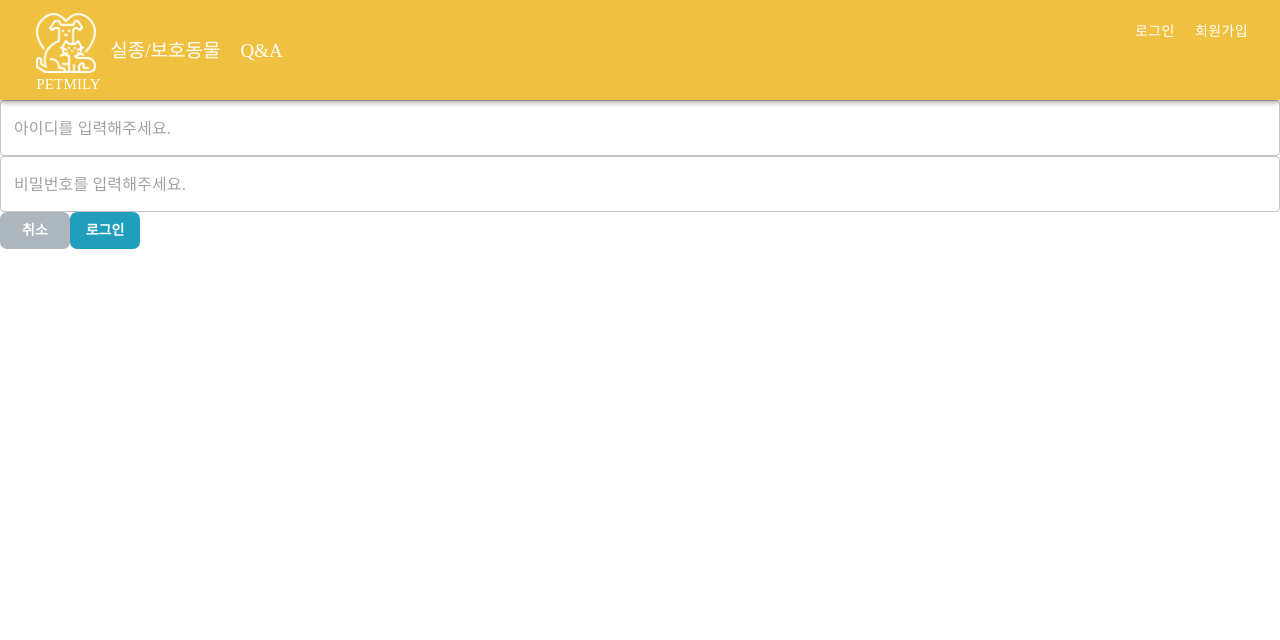
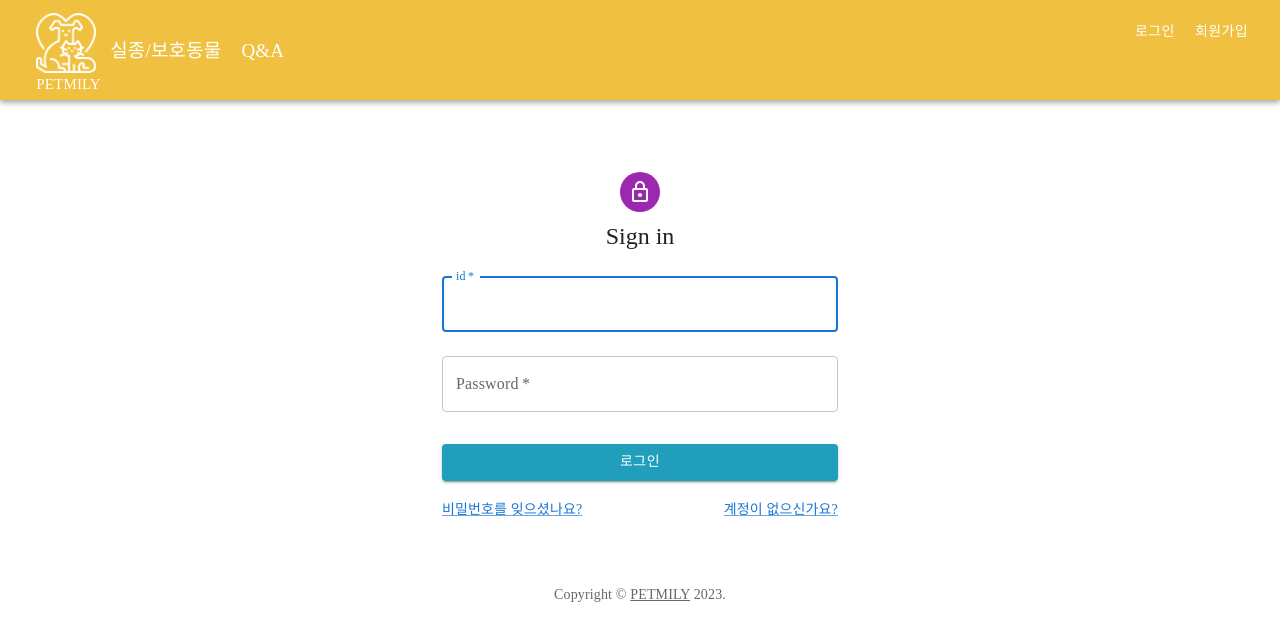
Before and after one commit to HyebinPark96/petmily-frontEnd, a React (Create React App) app: page /api/user/signIn in a window 1280 px wide. Shown: the top 640 px of the page. Built offline with nearby package versions, Linux system fonts and the light colour scheme; a web font is replaced by a local one.

Commit message:
로그인/회원가입 화면 완료, 기능 구현중

```diff
--- a/src/App.js
+++ b/src/App.js
@@ -7,9 +7,7 @@ import {
 import "./App.css";
 import "./style/content.css";
 import "./style/common.css";
-// import "./style/board.css";
 import 'react-toastify/dist/ReactToastify.css';
-// import Board from "./board/board";
 import Topbar from "./topbar";
 import NotFound from "./notFound";
 import Main from "./main";
@@ -27,7 +25,6 @@ function App() {
             path="/api/animal/missing/list"
             element={<MissingAnimalPage />}
           ></Route>
-          {/* <Route path="/api/board" element={<Board />}></Route> */}
           <Route path="/api/user/signUp" element={<SignUpPage />}></Route>
           <Route path="/api/user/signIn" element={<SignInPage />}></Route>
           <Route path="*" element={<NotFound />}></Route>
--- a/src/style/common.css
+++ b/src/style/common.css
@@ -91,3 +91,13 @@
 .disabled {
     background-color: #ffffff;
 }
+
+.textField-410 {
+    width: 410px
+}
+
+.grid-textField-btn {
+    display: flex;
+    align-items: center;
+    gap: 10px;
+}
--- a/src/style/content.css
+++ b/src/style/content.css
@@ -111,3 +111,9 @@
 .missingAnimalDetailDialog {
     height: 400px !important;
 }
+
+.grid {
+    display: flex;
+    align-items: center;
+    gap: 10px;
+}
--- a/src/user/signInPage.js
+++ b/src/user/signInPage.js
@@ -2,6 +2,37 @@ import React, { useState, useEffect } from "react";
 import axios from "axios";
 import useStore from "../zustand/store";
 import TextField from "@mui/material/TextField";
+import Avatar from "@mui/material/Avatar";
+import Button from "@mui/material/Button";
+import CssBaseline from "@mui/material/CssBaseline";
+import FormControlLabel from "@mui/material/FormControlLabel";
+import Checkbox from "@mui/material/Checkbox";
+import Link from "@mui/material/Link";
+import Grid from "@mui/material/Grid";
+import Box from "@mui/material/Box";
+import LockOutlinedIcon from "@mui/icons-material/LockOutlined";
+import Typography from "@mui/material/Typography";
+import Container from "@mui/material/Container";
+import * as router from "react-router-dom";
+import { createTheme, ThemeProvider } from "@mui/material/styles";
+
+function Copyright(props) {
+  return (
+    <Typography
+      variant="body2"
+      color="text.secondary"
+      align="center"
+      {...props}
+    >
+      {"Copyright © "}
+      <Link color="inherit" href="https://mui.com/">
+        PETMILY
+      </Link>{" "}
+      {new Date().getFullYear()}
+      {"."}
+    </Typography>
+  );
+}
 
 const SignInPage = () => {
   let sessionStorage = window.sessionStorage;
@@ -11,11 +42,9 @@ const SignInPage = () => {
 
   // 상태를 꺼낸다.
   const userId = useStore((state) => state.userId);
-  const open = useStore((state) => state.open);
 
   // 스토어에서 상태를 변경하는 함수를 꺼낸다.
   const updateUserId = useStore((state) => state.updateUserId);
-  const closeDialog = useStore((state) => state.closeDialog);
 
   useEffect(() => {}, [userId]);
 
@@ -38,7 +67,6 @@ const SignInPage = () => {
           sessionStorage.setItem("userPassword", userPasswordInput);
 
           alert("로그인 되었습니다.");
-          closeDialog();
         } else {
           alert("아이디 또는 비밀번호가 잘못되었습니다.");
         }
@@ -48,35 +76,105 @@ const SignInPage = () => {
       });
   };
 
+  const defaultTheme = createTheme();
+
+  const handleSubmit = (event) => {
+    event.preventDefault();
+    const data = new FormData(event.currentTarget);
+    console.log({
+      email: data.get("email"),
+      password: data.get("password"),
+    });
+  };
+
   return (
-    <>
+    <ThemeProvider theme={defaultTheme}>
+      <Container component="main" maxWidth="xs">
+        <CssBaseline />
+        <Box
+          sx={{
+            marginTop: 8,
+            display: "flex",
+            flexDirection: "column",
+            alignItems: "center",
+          }}
+        >
+          <Avatar sx={{ m: 1, bgcolor: "secondary.main" }}>
+            <LockOutlinedIcon />
+          </Avatar>
+          <Typography component="h1" variant="h5">
+            Sign in
+          </Typography>
+          <Box
+            component="form"
+            onSubmit={handleSubmit}
+            noValidate
+            sx={{ mt: 1 }}
+          >
             <TextField
-        placeholder="아이디를 입력해주세요."
-        type="id"
+              margin="normal"
+              required
+              fullWidth
+              id="id"
+              label="id"
+              name="id"
+              autoComplete="id"
               value={userIdInput || ""}
               onChange={(e) => {
                 setUserIdInput(e.target.value);
               }}
-        fullWidth
+              autoFocus
             />
             <TextField
-        placeholder="비밀번호를 입력해주세요."
+              margin="normal"
+              required
+              fullWidth
+              name="password"
+              label="Password"
               type="password"
+              id="password"
               value={userPasswordInput || ""}
               onChange={(e) => {
                 setUserPasswordInput(e.target.value);
               }}
+              autoComplete="current-password"
+            />
+            {/* <FormControlLabel
+              control={<Checkbox value="remember" color="primary" />}
+              label="ID 기억"
+              // label="로그인 상태 유지"
+            /> */}
+            <Button
+              type="submit"
               fullWidth
-      />
-
-      <button className="btn-gray btns" onClick={closeDialog}>
-        취소
-      </button>
-
-      <button onClick={signIn} className="btn-blue btns">
+              variant="contained"
+              sx={{ mt: 3, mb: 2 }}
+              onClick={signIn}
+              className="btn-blue btns"
+            >
               로그인
-      </button>
-    </>
+            </Button>
+            <Grid container>
+              <Grid item xs>
+                <Link variant="body2">
+                  <router.Link to="/api/user/signIn">
+                    비밀번호를 잊으셨나요?
+                  </router.Link>
+                </Link>
+              </Grid>
+              <Grid item>
+                <Link variant="body2">
+                  <router.Link to="/api/user/signUp">
+                    계정이 없으신가요?
+                  </router.Link>
+                </Link>
+              </Grid>
+            </Grid>
+          </Box>
+        </Box>
+        <Copyright sx={{ mt: 8, mb: 4 }} />
+      </Container>
+    </ThemeProvider>
   );
 };
 
--- a/src/user/signUpPage.js
+++ b/src/user/signUpPage.js
@@ -1,6 +1,6 @@
 import React, { useState } from "react";
 import axios from "axios";
-import PersonAddAltIcon from '@mui/icons-material/PersonAddAlt';
+import PersonAddAltIcon from "@mui/icons-material/PersonAddAlt";
 import {
   Button,
   Link,
@@ -15,6 +15,10 @@ import {
   CssBaseline,
   Stack,
 } from "@mui/material";
+import * as router from "react-router-dom";
+import { createTheme, ThemeProvider } from "@mui/material/styles";
+
+const defaultTheme = createTheme();
 
 const SignUpPage = () => {
   const [gender, setGender] = useState("");
@@ -49,11 +53,12 @@ const SignUpPage = () => {
   };
 
   return (
-    <Container component="main" maxWidth="xs">
+    <ThemeProvider theme={defaultTheme}>
+      <Container component="main" style={{ width: "550px" }}>
         <CssBaseline />
         <Box
           sx={{
-          marginTop: 8,
+            marginTop: 2,
             display: "flex",
             flexDirection: "column",
             alignItems: "center",
@@ -65,9 +70,14 @@ const SignUpPage = () => {
           <Typography component="h1" variant="h5">
             Sign up
           </Typography>
-        <Box component="form" noValidate sx={{ mt: 3 }}>
-          <Grid container spacing={2}>
-            <Grid item xs={12} /* sm={12} */>
+          <Box
+            component="form"
+            noValidate
+            sx={{ mt: 3 }}
+            style={{ width: "400px" }}
+          >
+            <Grid container spacing={1}>
+              <Grid item xs={19} className="grid-textField-btn">
                 <TextField
                   autoComplete="given-name"
                   name="ID"
@@ -75,15 +85,19 @@ const SignUpPage = () => {
                   fullWidth
                   id="ID"
                   label="ID"
+                  style={{ width: "400px" }}
                   autoFocus
                 />
-            </Grid>
-            {/* <Grid item sm={3} style={{ display: "flex", alignItems: "center" }}>
-              <Button type="button" variant="contained">
+                <Button
+                  type="button"
+                  variant="contained"
+                  className="btn-blue"
+                  style={{ minWidth: "90px" }}
+                >
                   중복확인
                 </Button>
-            </Grid> */}
-            <Grid item xs={12}>
+              </Grid>
+              <Grid item className="textField-410">
                 <TextField
                   required
                   fullWidth
@@ -94,7 +108,7 @@ const SignUpPage = () => {
                   autoComplete="new-password"
                 />
               </Grid>
-            <Grid item xs={12}>
+              <Grid item className="textField-410">
                 <TextField
                   required
                   fullWidth
@@ -104,7 +118,7 @@ const SignUpPage = () => {
                   autoComplete="name"
                 />
               </Grid>
-            <Grid item xs={12}>
+              <Grid item className="textField-410">
                 <TextField
                   required
                   fullWidth
@@ -114,20 +128,30 @@ const SignUpPage = () => {
                   autoComplete="email"
                 />
               </Grid>
-            <Grid item xs={12}>
+              <Grid item className="textField-410">
                 <Stack direction="row" spacing={2}>
-                <Button value="M" className={`gray ${gender === "M" ? "blue-br blue" : ""}`} onClick={(e) => setGender(e.target.value)}>
+                  <Button
+                    value="M"
+                    className={`gray ${gender === "M" ? "blue-br blue" : ""}`}
+                    onClick={(e) => setGender(e.target.value)}
+                  >
                     남자
                   </Button>
-                <Button value="W" className={`gray ${gender === "W" ? "blue-br blue" : ""}`} onClick={(e) => setGender(e.target.value)}>
+                  <Button
+                    value="W"
+                    className={`gray ${gender === "W" ? "blue-br blue" : ""}`}
+                    onClick={(e) => setGender(e.target.value)}
+                  >
                     여자
                   </Button>
                 </Stack>
               </Grid>
-            <Grid item xs={12}>
+              <Grid item>
                 <FormControlLabel
-                control={<Checkbox value="allowExtraEmails" color="primary" />}
-                label="공지사항 및 스크랩한 유기동물 공고의 추가사항 등의 내용이 이메일 또는 문자로 전송될 수 있습니다. 동의하시겠습니까?"
+                  control={
+                    <Checkbox value="allowExtraEmails" color="primary" />
+                  }
+                  label="공지사항 및 스크랩한 공고의 추가사항 등의 내용이 이메일 또는 문자로 전송될 수 있습니다. 동의하시겠습니까?"
                 />
               </Grid>
             </Grid>
@@ -138,18 +162,21 @@ const SignUpPage = () => {
               sx={{ mt: 3, mb: 2 }}
               className="btn-blue"
             >
-            Sign Up
+              회원가입
             </Button>
             <Grid container justifyContent="flex-end">
               <Grid item>
-              <Link href="#" variant="body2">
-                Already have an account? Sign in
+                <Link variant="body2">
+                  <router.Link to="/api/user/signIn">
+                    이미 계정이 있으신가요?
+                  </router.Link>
                 </Link>
               </Grid>
             </Grid>
           </Box>
         </Box>
       </Container>
+    </ThemeProvider>
   );
 };
 
```
Lines whose indentation alone changed are shown as unchanged.
